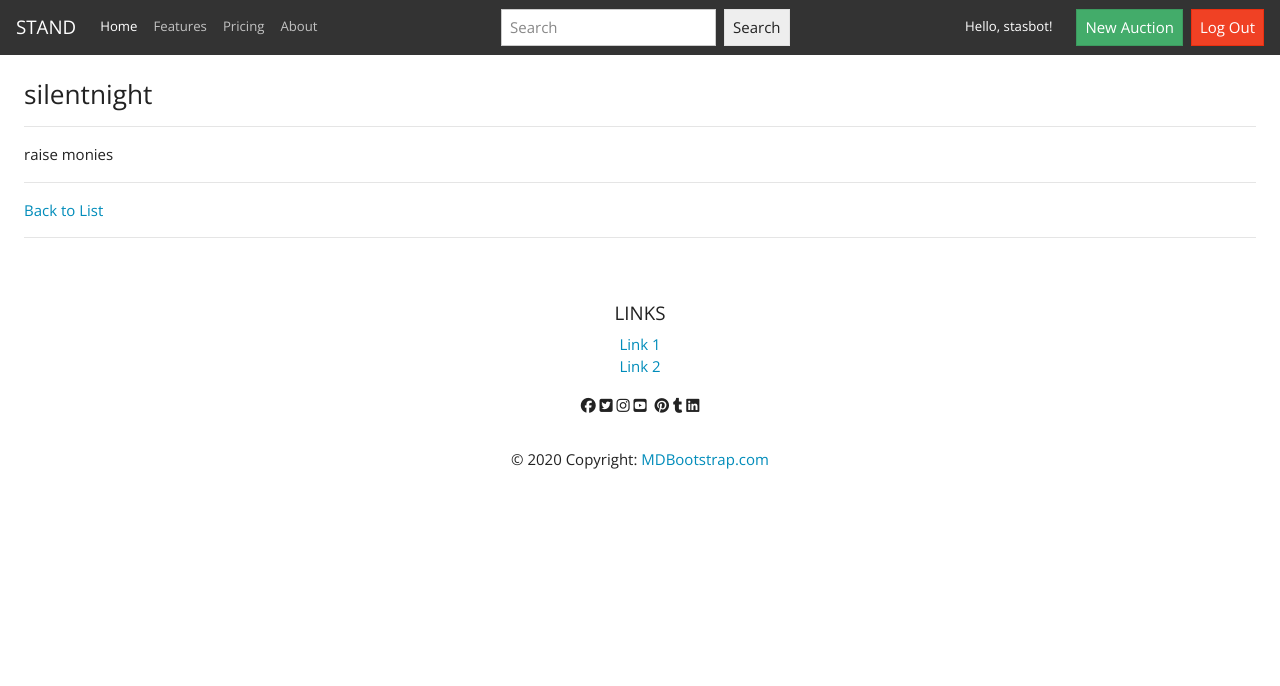
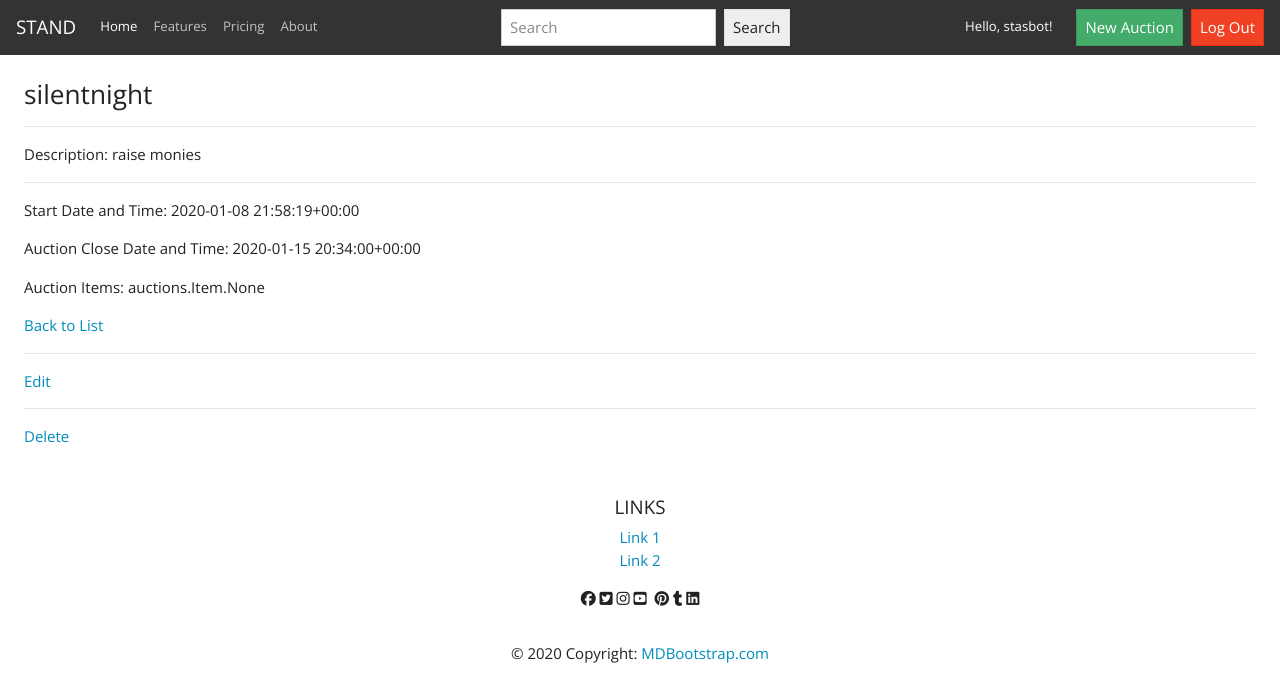
Before and after one commit to stasi815/Stand, a Django app: a page that uses auctions/templates/auctions/base.html in a window 1280 px wide. Shown: the top 686 px of the page. Run offline with Django 3.2, Linux system fonts and the light colour scheme; a user stored in the database is signed in; data comes from the database, SQL or seed files in the repository; both versions use the stored data as it was after the commit; some libraries are stand-ins or nearby versions.

Commit message:
CRUD auction resource

```diff
--- a/auctions/static/auctions/style.css
+++ b/auctions/static/auctions/style.css
@@ -1,7 +1,13 @@
 .jumbotron {
+    background-image: linear-gradient(rgba(0, 0, 0, 0.5), rgba(0, 0, 0, 0.5));
     background-position: center center;
     background-repeat: no-repeat;
     background-size: cover;
     position: relative;
     color: white;
 }
+
+.lead1{
+    background: linear-gradient(rgba(0, 0, 0, 0.2), rgba(0, 0, 0, 0.2));
+
+}
--- a/auctions/templates/auctions/auction_details.html
+++ b/auctions/templates/auctions/auction_details.html
@@ -5,10 +5,16 @@
     <div class="col m-4">
       <h3>{{ auction.name }}</h3>
       <hr>
-      <p>{{ auction.description|linebreaksbr }}</p>
+      <p>Description: {{ auction.description|linebreaksbr }}</p>
       <hr>
+      <p>Start Date and Time: {{ auction.start_date|linebreaksbr }}</p>
+      <p>Auction Close Date and Time: {{ auction.end_date|linebreaksbr }}</p>
+      <p>Auction Items: {{ auction.items|linebreaksbr }}</p>
       <a href="{% url 'auctions-list-page' %}">Back to List</a><hr>
-
+      {% if user.is_authenticated %}
+        <a href= "{% url 'auction-update-page' auction.slug %}">Edit</a><hr>
+        <a href= "{% url "auction-delete" auction.slug %}">Delete</a>
+      {% endif %}
     </div>
   </div>
 
--- a/auctions/templates/auctions/base.html
+++ b/auctions/templates/auctions/base.html
@@ -16,7 +16,7 @@
 
 <body>
     <nav class="navbar navbar-expand-lg navbar-dark bg-dark">
-        <a class="navbar-brand" href="#">STAND</a>
+        <a class="navbar-brand" href="{% url 'auctions-list-page' %}">STAND</a>
         <button class="navbar-toggler" type="button" data-toggle="collapse" data-target="#navbarColor02"
             aria-controls="navbarColor02" aria-expanded="false" aria-label="Toggle navigation">
             <span class="navbar-toggler-icon"></span>
@@ -25,7 +25,7 @@
         <div class="collapse navbar-collapse" id="navbarColor02">
             <ul class="navbar-nav mr-auto">
                 <li class="nav-item active">
-                    <a class="nav-link" href="#">Home <span class="sr-only">(current)</span></a>
+                    <a class="nav-link" href="{% url 'auctions-list-page' %}">Home <span class="sr-only">(current)</span></a>
                 </li>
                 <li class="nav-item">
                     <a class="nav-link" href="#">Features</a>
--- a/auctions/urls.py
+++ b/auctions/urls.py
@@ -1,8 +1,10 @@
 from django.urls import path
-from .views import AuctionsList, AuctionDetailView, AuctionCreateView
+from .views import AuctionsList, AuctionDetailView, AuctionCreateView, AuctionDeleteView, AuctionEditView
 
 urlpatterns = [
     path('', AuctionsList.as_view(), name='auctions-list-page'),
     path('new-auction/', AuctionCreateView.as_view(), name='new-auction-page'),
     path('auctions/<str:slug>/', AuctionDetailView.as_view(), name='auction-details-page'),
+    path('auctions/<str:slug>/update', AuctionEditView.as_view(), name='auction-update-page'),
+    path('auctions/<str:slug>/delete', AuctionDeleteView.as_view(), name='auction-delete'),
 ]
--- a/auctions/views.py
+++ b/auctions/views.py
@@ -48,3 +48,20 @@ class AuctionCreateView(CreateView):
             auction = form.save()
             return HttpResponseRedirect(reverse_lazy('auction-details-page', args=[auction.slug]))
         return render(request, 'auctions/new_auction.html', {'form':form})
+
+class AuctionEditView(UpdateView):
+    """ Renders a form for editing an auction. """
+    model = Auction
+    template_name = 'auctions/auction_edit.html'
+    form_class = AuctionsForm
+
+    def get_success_url(self):
+        return reverse('auction-details-page', kwargs={'slug':self.object.slug,})
+
+class AuctionDeleteView(DeleteView):
+    """ Renders deletion of an auction. """
+    model = Auction
+    success_url = reverse_lazy('auctions-list-page')
+
+    def get(self, *args, **kwargs):
+        return self.delete(*args, **kwargs)
--- a/templates/base.html
+++ b/templates/base.html
@@ -15,7 +15,7 @@
 
 <body>
     <nav class="navbar navbar-expand-lg navbar-dark bg-dark">
-        <a class="navbar-brand" href="#">STAND</a>
+        <a class="navbar-brand" href="{% url 'auctions-list-page' %}">STAND</a>
         <button class="navbar-toggler" type="button" data-toggle="collapse" data-target="#navbarColor02"
             aria-controls="navbarColor02" aria-expanded="false" aria-label="Toggle navigation">
             <span class="navbar-toggler-icon"></span>
@@ -24,7 +24,7 @@
         <div class="collapse navbar-collapse" id="navbarColor02">
             <ul class="navbar-nav mr-auto">
                 <li class="nav-item active">
-                    <a class="nav-link" href="#">Home <span class="sr-only">(current)</span></a>
+                    <a class="nav-link" href="{% url 'auctions-list-page' %}">Home <span class="sr-only">(current)</span></a>
                 </li>
                 <li class="nav-item">
                     <a class="nav-link" href="#">Features</a>
```
Also changed, not shown: auctions/templates/auctions/auction_edit.html (added, +13 -0 lines), auctions/templates/auctions/home.html (+5 -3 lines), db.sqlite3.
